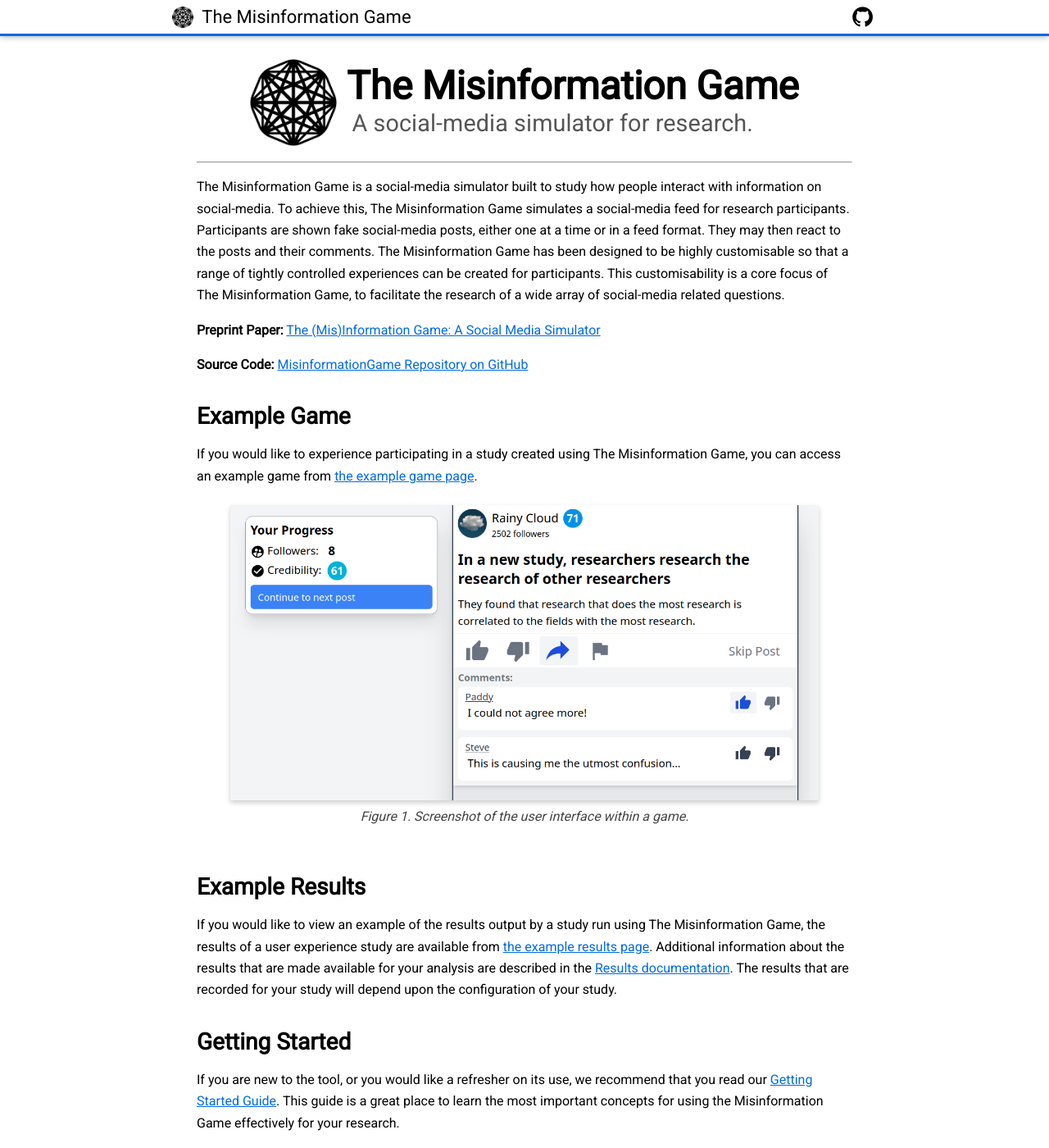
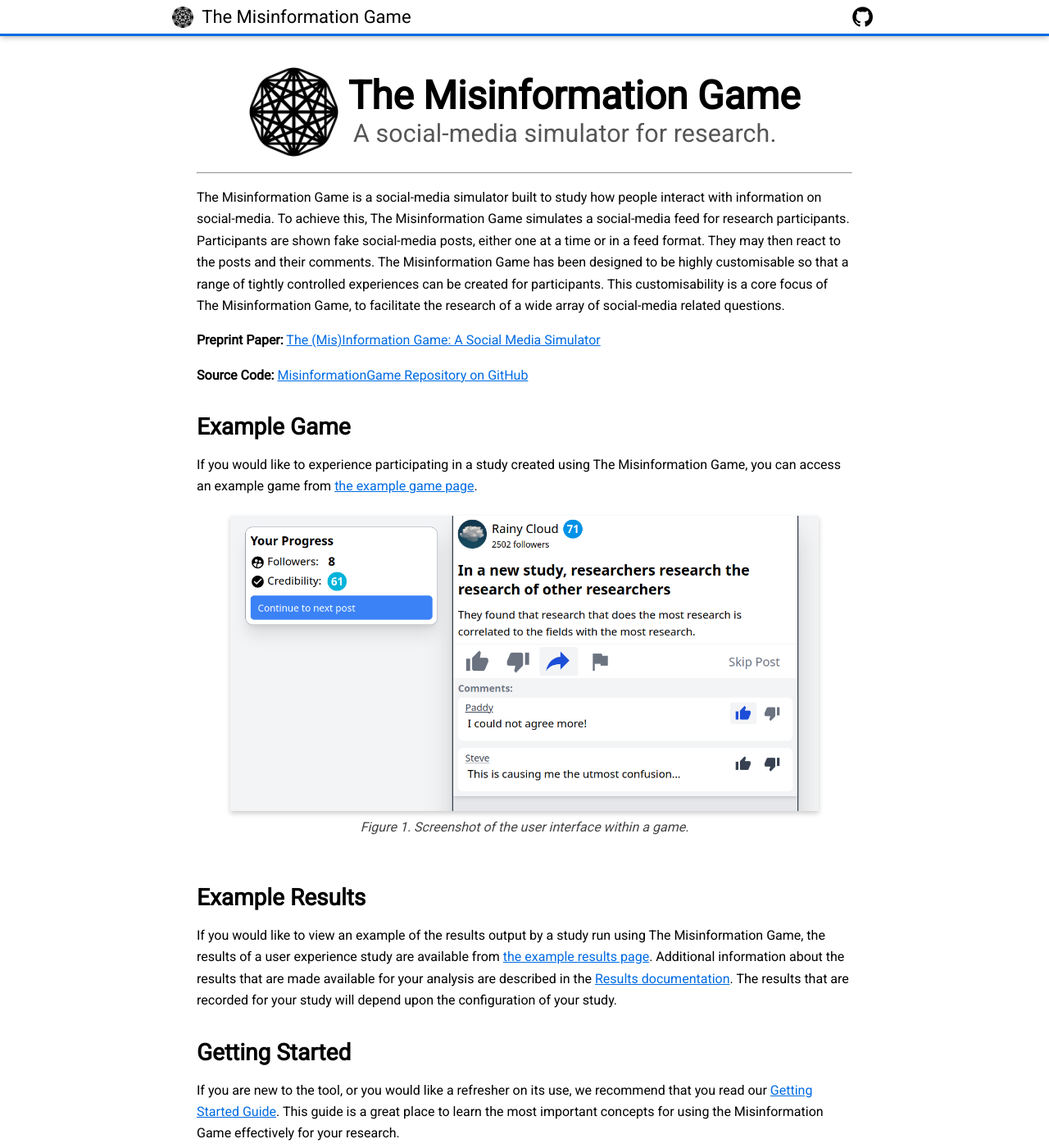
Before and after one commit to beekewardin/themisinformationgame.github.io, a Jekyll site: the page built from Home.md, in a window 1280 px wide and 1400 px high. Shown: the whole window at 82% size. Built offline with Jekyll 4.4.1, drawn with Linux system fonts in a browser that asks for light colours; nearby versions of some CDN libraries; our own code applies the rules of GitHub Pages for plain Markdown files.

Commit message:
Styling adjustments to title on home page

```diff
--- a/_sass/_base.scss
+++ b/_sass/_base.scss
@@ -106,11 +106,12 @@
   text-align: center;
   width: 100%;
   height: auto;
+  margin-top: 0.6rem;
 }
 #logo-banner .logo {
   display: inline-block;
   vertical-align: middle;
-  height: 6.6rem;
+  height: 6.8rem;
   padding: 1.4rem 0.5rem 1.2rem 0;
 }
 #logo-banner .logo img {
@@ -126,7 +127,7 @@
   display: inline-block;
   vertical-align: middle;
   text-align: left;
-  margin-top: 0.3rem;
+  margin-top: 0.5rem;
 }
 #logo-banner .titles h1,
 #logo-banner .titles h2 {
@@ -140,7 +141,7 @@
   margin-bottom: 0.4rem;
 }
 #logo-banner .titles h2 {
-  font-size: 1.8rem;
+  font-size: 1.9rem;
   font-weight: lighter;
   color: #555555;
   margin-top: 0;
```
